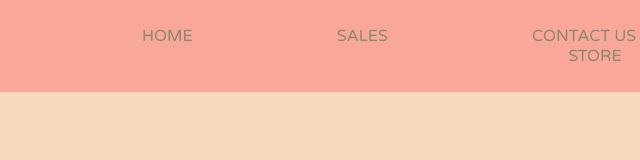
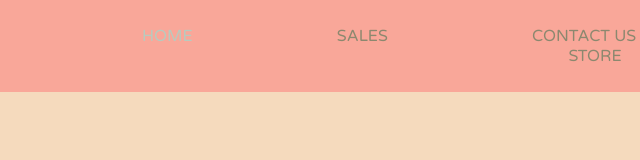
Before and after one commit to djohnso08/cookie-stand, a plain HTML site: page team.html in a window 1280 px wide. In both pictures the pointer is over the link "HOME". Shown: the full height of the page, 75-715 px from the left. Drawn offline with Linux system fonts and the light colour scheme.

Commit message:
added link hover color on all css files

```diff
--- a/css/careers.css
+++ b/css/careers.css
@@ -32,6 +32,10 @@ li {
     list-style-type: none;
 }
 
+li a:hover{
+    color: rgb(183,203,191);
+}
+
 th {
    padding: 15px;
 }
--- a/css/contact.css
+++ b/css/contact.css
@@ -32,6 +32,10 @@ li {
     list-style-type: none;
 }
 
+li a:hover{
+    color: rgb(183,203,191);
+}
+
 th {
    padding: 15px;
 }
--- a/css/sales.css
+++ b/css/sales.css
@@ -28,6 +28,10 @@ li {
     list-style-type: none;
 }
 
+li a:hover{
+    color: rgb(183,203,191);
+}
+
 th {
    padding: 15px;
 }
--- a/css/store.css
+++ b/css/store.css
@@ -28,3 +28,7 @@ li a {
     text-decoration: none;
     padding: 0px 100px 0px 100px;
 }
+
+li a:hover{
+    color: rgb(183,203,191);
+}
--- a/css/style.css
+++ b/css/style.css
@@ -69,6 +69,7 @@ li a{
 li a:visited{
     color: rgb(140,136,111);
 }
+
 li a:hover{
     color: rgb(183,203,191);
 }
--- a/css/team.css
+++ b/css/team.css
@@ -28,3 +28,6 @@ li a {
     text-decoration: none;
     padding: 0px 100px 0px 100px;
 }
+li a:hover{
+    color: rgb(183,203,191);
+}
```
